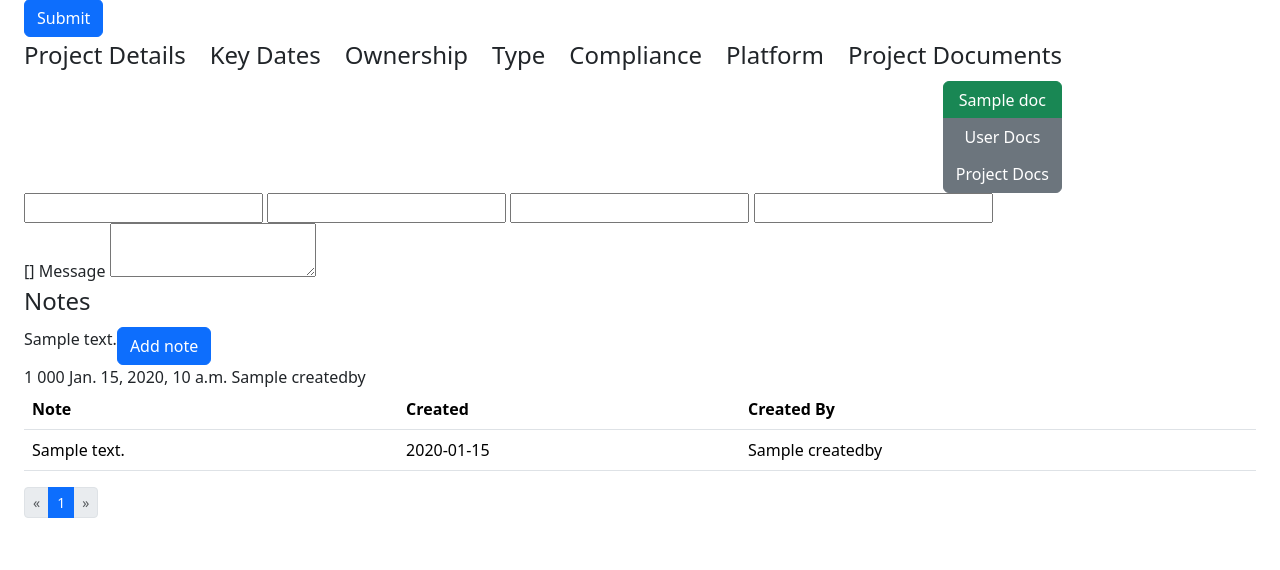
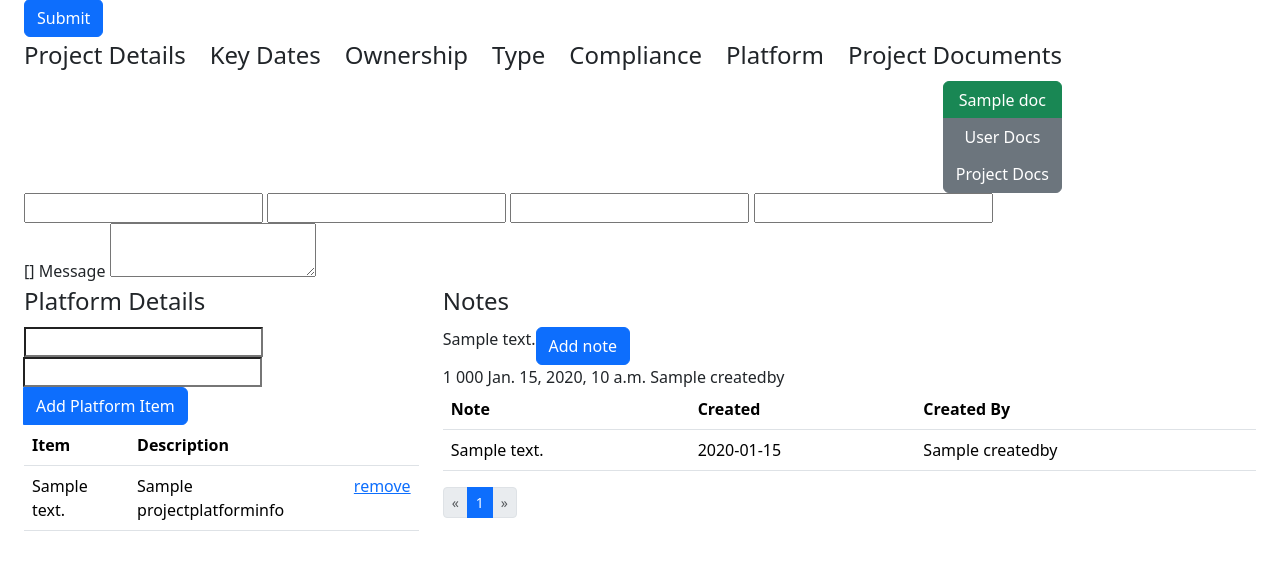
Before and after one commit to AdamKeeley/pri2m, a Django app: template Prism/templates/Prism/project.html in a window 1280 px wide. Shown: the part 103-673 px from the top of the page. Run offline with Django 5.2, Linux system fonts and the light colour scheme; the template is opened without the code that fills it: most values are stand-ins (such as "Sample title", 1, 10 or a date in 2020); form fields are guessed from the names that the template uses; some libraries are stand-ins or nearby versions.

Commit message:
PlatformDetails presented on Project page, can add and remove items

```diff
--- a/Prism/models.py
+++ b/Prism/models.py
@@ -131,7 +131,7 @@ class Tblprojectnotes(models.Model):
 
 
 class Tblprojectplatforminfo(models.Model):
-    projectplatforminfoid = models.IntegerField(db_column='ProjectPlatformInfoID', primary_key=True)  # Field name made lowercase.
+    projectplatforminfoid = models.AutoField(db_column='ProjectPlatformInfoID', primary_key=True)  # Field name made lowercase.
     projectnumber = models.CharField(db_column='ProjectNumber', max_length=5, blank=True, null=True)  # Field name made lowercase.
     platforminfoid = models.ForeignKey('Tlkplatforminfo', models.PROTECT, db_column='PlatformInfoID', blank=True, null=True)  # Field name made lowercase.
     projectplatforminfo = models.CharField(db_column='ProjectPlatformInfo', max_length=255, blank=True, null=True)  # Field name made lowercase.
--- a/Prism/templates/Prism/project.html
+++ b/Prism/templates/Prism/project.html
@@ -97,7 +97,38 @@ Pri2m : {{ project.projectnumber }}
         </div>
         <div class="container-fluid">
             <div class="row">
-                <div class="col-md-12">
+                <div class="col-md-4">
+                    <legend>Platform Details</legend>
+                    <form action="" method="POST">
+                        {% csrf_token %}
+                        <fieldset>
+                        <div class="input-group">
+                            {{ platform_form.platforminfoid }}
+                            {{ platform_form.projectplatforminfo }}
+                            <input class="btn btn-primary" type="submit" value="Add Platform Item">
+                        </div>
+                        </fieldset>
+                    </form>
+                    <table class="table table-hover">
+                        <thead>
+                            <tr>
+                            <th scope="col">Item</th>
+                            <th scope="col">Description</th>
+                            <th scope="col"></th>
+                            </tr>
+                        </thead>
+                        <tbody>
+                            {% for item in platforminfo %}
+                                <tr>
+                                    <td>{{ item.platforminfoid__platforminfodescription }}</td>
+                                    <td>{{ item.projectplatforminfo }}</td>
+                                    <td><a href='/project/{{ project.projectnumber }}/remove/{{ item.projectplatforminfoid }}'>remove</td>
+                                </tr>
+                            {% endfor %}
+                        </tbody>
+                    </table>
+                </div>
+                <div class="col-md-8">
                     <legend>Notes</legend>
                     <form action="" method="POST">
                         {% csrf_token %}
--- a/Prism/urls.py
+++ b/Prism/urls.py
@@ -7,5 +7,6 @@ urlpatterns = [
     path('projectcreate', views.projectcreate, name = 'projectcreate'),
     path('project/<str:projectnumber>/docs', views.projectdocs, name = 'projectdocs'),
     path('project/<str:projectnumber>/docs/<str:doctype>', views.projectdocs, name = 'projectdocs'),
-    path('project/<str:projectnumber>/docs/<str:doctype>/<str:action>/<int:pdid>', views.projectdocs_acceptwithdraw, name = 'projectdocs_acceptwithdraw')
+    path('project/<str:projectnumber>/docs/<str:doctype>/<str:action>/<int:pdid>', views.projectdocs_acceptwithdraw, name = 'projectdocs_acceptwithdraw'),
+    path('project/<str:projectnumber>/remove/<int:projectplatforminfoid>', views.projectplatforminfo_remove, name = 'projectplatforminfo_remove')
 ]
```
Also changed, not shown: Prism/forms.py (+15 -2 lines), Prism/views.py (+37 -3 lines).
